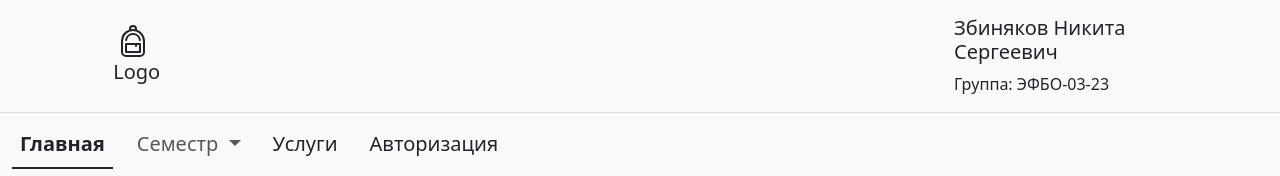
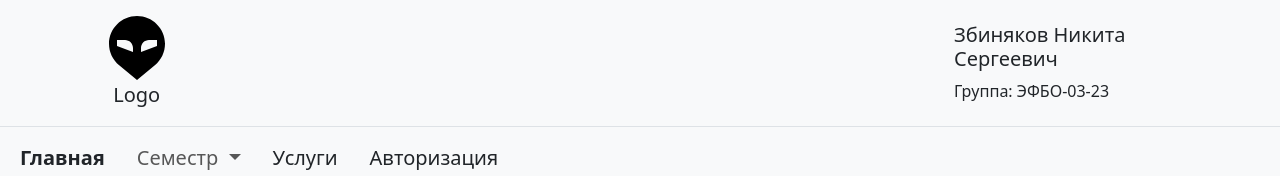
Before and after one commit to kitenyshh/kitenyshh.github.io, a plain HTML site: page index.html in a window 1280 px wide. Shown: the top 176 px of the page. Drawn offline with nearby package versions, Linux system fonts and the light colour scheme.

Commit message:
Update index.html

```diff
--- a/index.html
+++ b/index.html
@@ -12,10 +12,9 @@
     <div class="py-3 border-bottom">
         <div class="px-5 row align-items-center">
             <a href="/" class="col-2 d-flex flex-column align-items-center me-auto text-dark text-decoration-none">
-                <svg xmlns="http://www.w3.org/2000/svg" width="32" height="32" fill="currentColor" class="bi me-2 bi-backpack" viewBox="0 0 16 16">
-                    <path d="M4.04 7.43a4 4 0 0 1 7.92 0 .5.5 0 1 1-.99.14 3 3 0 0 0-5.94 0 .5.5 0 1 1-.99-.14M4 9.5a.5.5 0 0 1 .5-.5h7a.5.5 0 0 1 .5.5v4a.5.5 0 0 1-.5.5h-7a.5.5 0 0 1-.5-.5zm1 .5v3h6v-3h-1v.5a.5.5 0 0 1-1 0V10z"/>
-                    <path d="M6 2.341V2a2 2 0 1 1 4 0v.341c2.33.824 4 3.047 4 5.659v5.5a2.5 2.5 0 0 1-2.5 2.5h-7A2.5 2.5 0 0 1 2 13.5V8a6 6 0 0 1 4-5.659M7 2v.083a6 6 0 0 1 2 0V2a1 1 0 0 0-2 0m1 1a5 5 0 0 0-5 5v5.5A1.5 1.5 0 0 0 4.5 15h7a1.5 1.5 0 0 0 1.5-1.5V8a5 5 0 0 0-5-5"/>
-                </svg>
+                <svg width="64px" height="64px" viewBox="0 0 16 16" fill="none" xmlns="http://www.w3.org/2000/svg">
+                    <path fill-rule="evenodd" clip-rule="evenodd" d="M8 16L3.54223 12.3383C1.93278 11.0162 1 9.04287 1 6.96005C1 3.11612 4.15607 0 8 0C11.8439 0 15 3.11612 15 6.96005C15 9.04287 14.0672 11.0162 12.4578 12.3383L8 16ZM3 6H5C6.10457 6 7 6.89543 7 8V9L3 7.5V6ZM11 6C9.89543 6 9 6.89543 9 8V9L13 7.5V6H11Z" fill="#000000"/>
+                    </svg>
                 <span class="fs-5">Logo</span>
             </a>
             <article class="col col-sm-3">
@@ -104,7 +103,7 @@
     </div>
 
     <ul class="nav col-3 col-sm-4 justify-content-end list-unstyled d-flex">
-        <li class=""><a class="text-muted" href="https://t.me/kitenyshh"><svg xmlns="http://www.w3.org/2000/svg" width="24" height="24" fill="currentColor" class="bi bi-telegram" viewBox="0 0 16 16">
+        <li class=""><a class="text-muted" href="#"><svg xmlns="http://www.w3.org/2000/svg" width="24" height="24" fill="currentColor" class="bi bi-telegram" viewBox="0 0 16 16">
             <path d="M16 8A8 8 0 1 1 0 8a8 8 0 0 1 16 0M8.287 5.906q-1.168.486-4.666 2.01-.567.225-.595.442c-.03.243.275.339.69.47l.175.055c.408.133.958.288 1.243.294q.39.01.868-.32 3.269-2.206 3.374-2.23c.05-.012.12-.026.166.016s.042.12.037.141c-.03.129-1.227 1.241-1.846 1.817-.193.18-.33.307-.358.336a8 8 0 0 1-.188.186c-.38.366-.664.64.015 1.088.327.216.589.393.85.571.284.194.568.387.936.629q.14.092.27.187c.331.236.63.448.997.414.214-.02.435-.22.547-.82.265-1.417.786-4.486.906-5.751a1.4 1.4 0 0 0-.013-.315.34.34 0 0 0-.114-.217.53.53 0 0 0-.31-.093c-.3.005-.763.166-2.984 1.09"/>
         </svg></a></li>
         <li class="ms-3"><a class="text-muted" href="#"><svg xmlns="http://www.w3.org/2000/svg" width="24" height="24" fill="currentColor" class="bi bi-whatsapp" viewBox="0 0 16 16">
```
